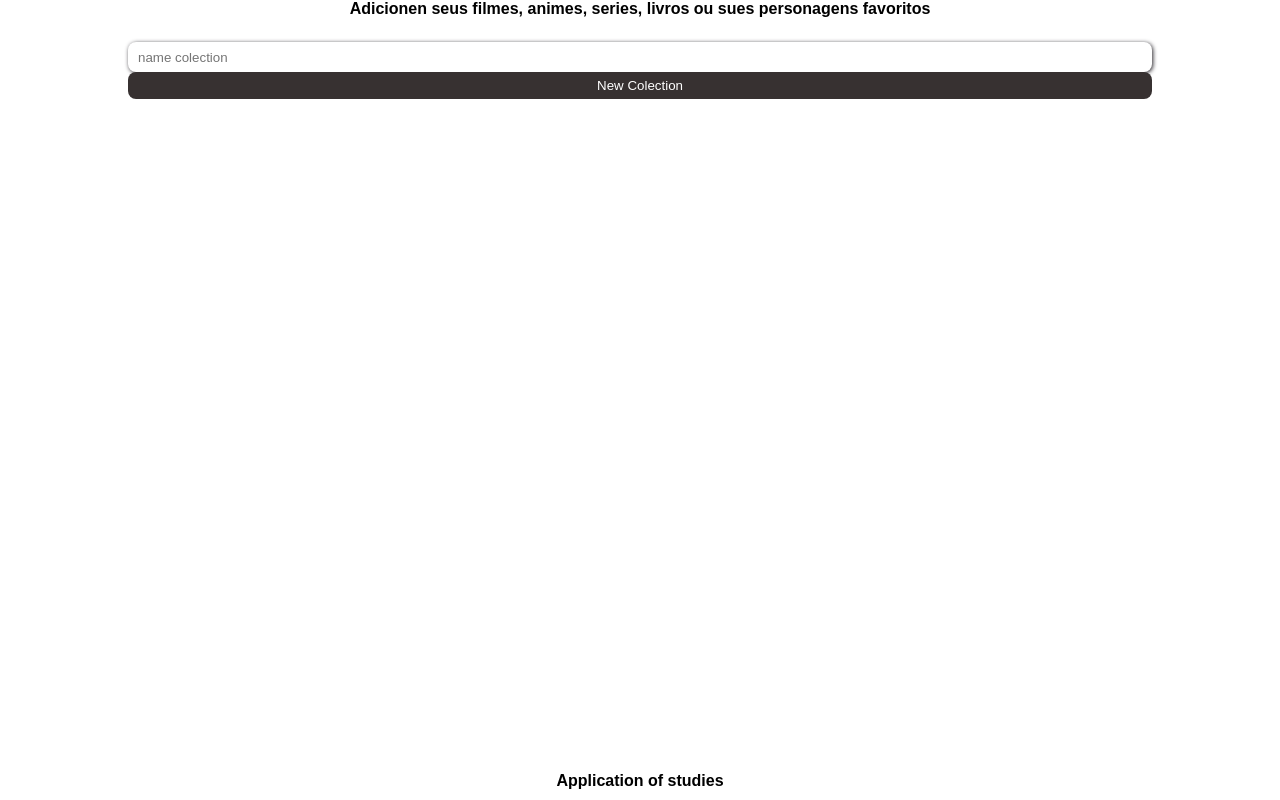
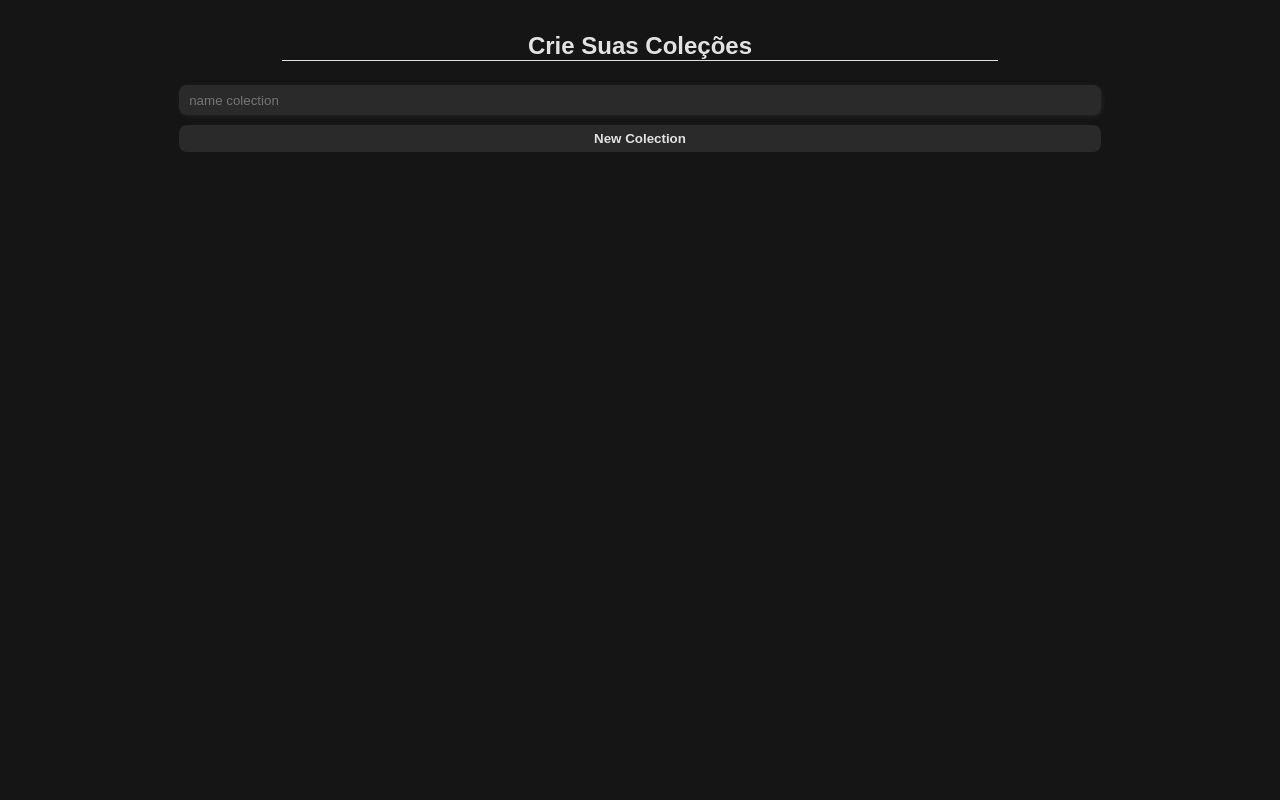
Before and after one commit to viniciuSoaress/create-colection, a React (Vite) app: page / in a window 1280 px wide. Built offline with nearby package versions, Linux system fonts and the light colour scheme.

Commit message:
refatorando

```diff
--- a/package.json
+++ b/package.json
@@ -10,8 +10,11 @@
     "preview": "vite preview"
   },
   "dependencies": {
+    "@hookform/resolvers": "^3.3.1",
     "react": "^18.2.0",
-    "react-dom": "^18.2.0"
+    "react-dom": "^18.2.0",
+    "react-hook-form": "^7.46.1",
+    "zod": "^3.22.2"
   },
   "devDependencies": {
     "@types/react": "^18.0.37",
--- a/src/App.module.css
+++ b/src/App.module.css
@@ -1,59 +1,74 @@
-.conteiner{
-    background: #ffffff;
+.mainConteiner {
+    background-color: #151516;
+    width: 100vw;
+    text-align: center;
+    display: flex;
+    justify-content: center;
+}
+
+.conteiner {
+    color: #e2e2e4;
 
     min-height: 100vh;
+
     display: flex;
     flex-direction: column;
+    align-items: center;
 }
 
-.conteiner p{
+.title {
+    margin-top: 2rem;
     text-align: center;
     font-weight: bold;
+    width: 70%;
+    border-bottom: 1px solid #e2e2e4;
 }
 
-.header{
+.header {
     display: flex;
     flex-direction: column;
     justify-content: center;
+    align-items: center;
     width: 80vw;
 
     margin: 1.5rem auto;
 
+
+}
+.form{
+    width: 100%;
 }
 
-.header input{
-    /* width: 50%; */
+.input {
+    width: 90%;
     height: 30px;
     padding-left: 10px;
     border-radius: 8px;
     border: none;
+    margin-bottom: 10px;
+    color: #e2e2e4;
 
-    outline: none;
+    background: #2a2a2a;
 
     box-shadow: 1px 1px 4px #27242a;
 }
 
-.header button{
-    padding: 4px 6px;
+.button {
     cursor: pointer;
     border-radius: 8px;
     border: none;
+    width: 90%;
 
-    background: #373131;
-    color: #fff;
+
+    background: #2a2a2a;
+    color: #e2e2e4;
     padding: 6px;
+    font-weight: bold;
 }
 
-.header button:hover{
-    background: rgba(51, 51, 51, 0.879);
-}
 
-main{
+
+
+.main {
     flex: 1;
 }
-
-footer{
-    width: 100vw;
-    margin: 10px 0;
-    bottom: 10px;
-}
--- a/src/App.tsx
+++ b/src/App.tsx
@@ -17,15 +17,16 @@ export function App() {
 
   return (
 
+    <div className={S.mainConteiner}>
+
       <div className={S.conteiner}>
 
-      <p>
-        Adicionen seus filmes, animes, series, livros ou sues personagens favoritos
-      </p>
+        <h2 className={S.title}>Crie Suas Coleções</h2>
 
         <header className={S.header}>
 
           <input
+            className={S.input}
             type="text"
             placeholder="name colection"
             onChange={handleName}
@@ -34,13 +35,14 @@ export function App() {
 
           <button
             onClick={handleAddColection}
+            className={S.button}
           >
             New Colection
           </button>
 
         </header>
 
-      <main>
+        <main className={S.main}>
           {names.map(e => (
             <Card
               key={e.id}
@@ -51,11 +53,12 @@ export function App() {
           ))}
         </main>
 
-      <footer>
-        <p>Application of studies</p>
-      </footer>
 
       </div>
 
+    </div>
+
+
+
   )
 }
--- a/src/components/Card/index.module.css
+++ b/src/components/Card/index.module.css
@@ -2,9 +2,9 @@
     width: 80vw;
     max-width: 80%;
     height: 160px;
-    background: #8cc5d4;
+    background: #2a2a2a;
 
-    color: #fff;
+    color: #e2e2e4;
 
     border-radius: 10px;
     margin: 10px auto;
@@ -13,7 +13,7 @@
     flex-direction: column;
 
     position: relative;
-    box-shadow: 1px 1px 4px #212348;
+    box-shadow: 1px 1px 4px #7a7a7a;
 }
 
 .header {
@@ -31,8 +31,11 @@
     border-radius: 6px;
 
     cursor: pointer;
-    background: #727280;
-    color: #fff;
+    background: #2a2a2a;
+    color: #e2e2e4;
+
+    font-size: 12px;
+    font-weight: bolder;
 }
 
 .main {
@@ -52,15 +55,19 @@
     display: flex;
     flex-direction: column;
     align-items: center;
+    justify-content: space-around;
     width: 70px;
 
     flex: 1, 1, 300px;
 
-    position: relative;
+    height: 90%;
+    padding: 10px 0 0;
+
+    /* position: relative; */
 }
 
 .mainConteiner button {
-    margin-top: 8px;
+    /* margin-top: 4px; */
     font-size: 10px;
     font-weight: 600;
 
@@ -78,9 +85,9 @@
     transform: scale(1.1);
 }
 
-.main img {
-    height: 70px;
-    margin: 4px auto;
+.mainConteiner img {
+    height: 66px;
+    /* margin: 4px auto; */
     object-fit: contain;
 
 
@@ -88,7 +95,7 @@
     border: none;
 }
 
-.main img:hover{
+.mainConteiner img:hover{
     cursor: default;
     transform: scale(1.1);
 }
@@ -98,11 +105,13 @@
     padding: 2px;
     border: none;
     position: absolute;
-    right: 0;
-    bottom: 1px;
+    right: 2px;
+    bottom: 2px;
     font-weight: bold;
+    font-size: 10px;
 
-    background: #ebedef;
+    background: #151516;
+    color: #e2e2e4;
 
 
 }
--- a/src/components/Card/index.tsx
+++ b/src/components/Card/index.tsx
@@ -9,22 +9,30 @@ import S from './index.module.css'
 
 export function Card({ names, onDelete, id }: CardProps) {
 
-    const { isVisible, setIsVisible, handleitem, objetos, item, handleAddItem, handleDeleteItem } = useValue();
+    const {
+        isVisible,
+        setIsVisible,
+        handleitem,
+        objetos,
+        item,
+        handleAddItem,
+        handleDeleteItem
+    } = useValue();
 
 
 
     return (
         <section className={S.card}>
 
-                {
-                    isVisible && ( <Modal
-                        isVisible={isVisible}
-                        item={item}
-                        setIsVisible={setIsVisible}
-                        handleitem={handleitem}
-                        handleAddItem={handleAddItem}
-                    /> )
-                }
+            {
+                isVisible && (<Modal
+                    isVisible={isVisible}
+                    item={item}
+                    onSetIsVisible={setIsVisible}
+                    onHandleAddItem={handleAddItem}
+                    onHandleitem={handleitem}
+                />)
+            }
             <header className={S.header}>
 
                 <strong>{names}</strong>
@@ -46,7 +54,7 @@ export function Card({ names, onDelete, id }: CardProps) {
                             alt={e.name}
                         />
                         <small>
-                        {'- ' + e.name +' -'}
+                            {e.name}
                         </small>
                         <button
                             onClick={() => handleDeleteItem(e.id)}
--- a/src/components/Modal/index.tsx
+++ b/src/components/Modal/index.tsx
@@ -3,7 +3,7 @@ import { ModalProps } from "../../types"
 import S from './index.module.css'
 
 
-export function Modal({ isVisible, item, setIsVisible, handleitem, handleAddItem }: ModalProps) {
+export function Modal({ isVisible, item, onSetIsVisible, onHandleitem, onHandleAddItem }: ModalProps) {
 
     if (isVisible) {
         return (
@@ -17,7 +17,7 @@ export function Modal({ isVisible, item, setIsVisible, handleitem, handleAddItem
 
                         name="avatar"
                         placeholder="link da imagen"
-                        onChange={handleitem}
+                        onChange={onHandleitem}
                         value={item.avatar}
                     />
                 </label>
@@ -29,21 +29,21 @@ export function Modal({ isVisible, item, setIsVisible, handleitem, handleAddItem
                         placeholder="nome da coleção"
                         id="name"
                         name="name"
-                        onChange={handleitem}
+                        onChange={onHandleitem}
                         value={item.name}
                     />
                 </label>
                 <button
                     onClick={() => {
-                        setIsVisible(false)
-                        item.avatar.length > 10 && item.name.length >= 4 ? handleAddItem() : alert('preenxar os campos corretamente')
+                        onSetIsVisible(false)
+                        item.avatar.length > 10 && item.name.length >= 4 ? onHandleAddItem() : alert('preenxar os campos corretamente')
                     }}
                 >
                     save
                 </button>
                 <button
                     onClick={() => {
-                        setIsVisible(false)
+                        onSetIsVisible(false)
                     }}
                 >
                     canselar
@@ -54,7 +54,7 @@ export function Modal({ isVisible, item, setIsVisible, handleitem, handleAddItem
     return (
         <div>
             <button
-                onClick={() => setIsVisible(true)}
+                onClick={() => onSetIsVisible(true)}
             >
                 addc
             </button>
--- a/src/hooks/useHooks.ts
+++ b/src/hooks/useHooks.ts
@@ -1,7 +1,10 @@
+import { z } from 'zod'
 import { ChangeEvent, useState } from "react";
 
 
 import { NamesProps, ObjetosProps } from "../types";
+
+const schema = z.string().min(4)
 
 
 export function useName() {
@@ -18,10 +21,16 @@ export function useName() {
 
     function handleAddColection() {
         setId(id => id + 1)
-        name.length >= 4 ? setNames([
-            ...names,
-            { name: name, id: id + 1 }
-        ]) : alert('coleção tem que ter 4 ou mais caracteres')
+        const result = schema.safeParse(name)
+
+        if(result.success){
+            setNames([
+                ...names,
+                { name: name, id: id + 1 }
+            ])
+        } else{
+            alert('coleção tem que ter 4 ou mais caracteres')
+        }
         setName('');
     }
 
--- a/src/types/types.ts
+++ b/src/types/types.ts
@@ -20,9 +20,9 @@ export type ObjetosProps = {
 export type ModalProps = {
     isVisible: boolean,
     item: ObjetosProps,
-    setIsVisible: Dispatch<SetStateAction<boolean>>,
-    handleitem: (e: ChangeEvent<HTMLInputElement>) => void,
-    handleAddItem: () => void,
+    onSetIsVisible: Dispatch<SetStateAction<boolean>>,
+    onHandleitem: (e: ChangeEvent<HTMLInputElement>) => void,
+    onHandleAddItem: () => void,
 
 
 }
```
Also changed, not shown: 1 other file (tests, documents, lock files or other folders). Lines whose indentation alone changed are shown as unchanged.
